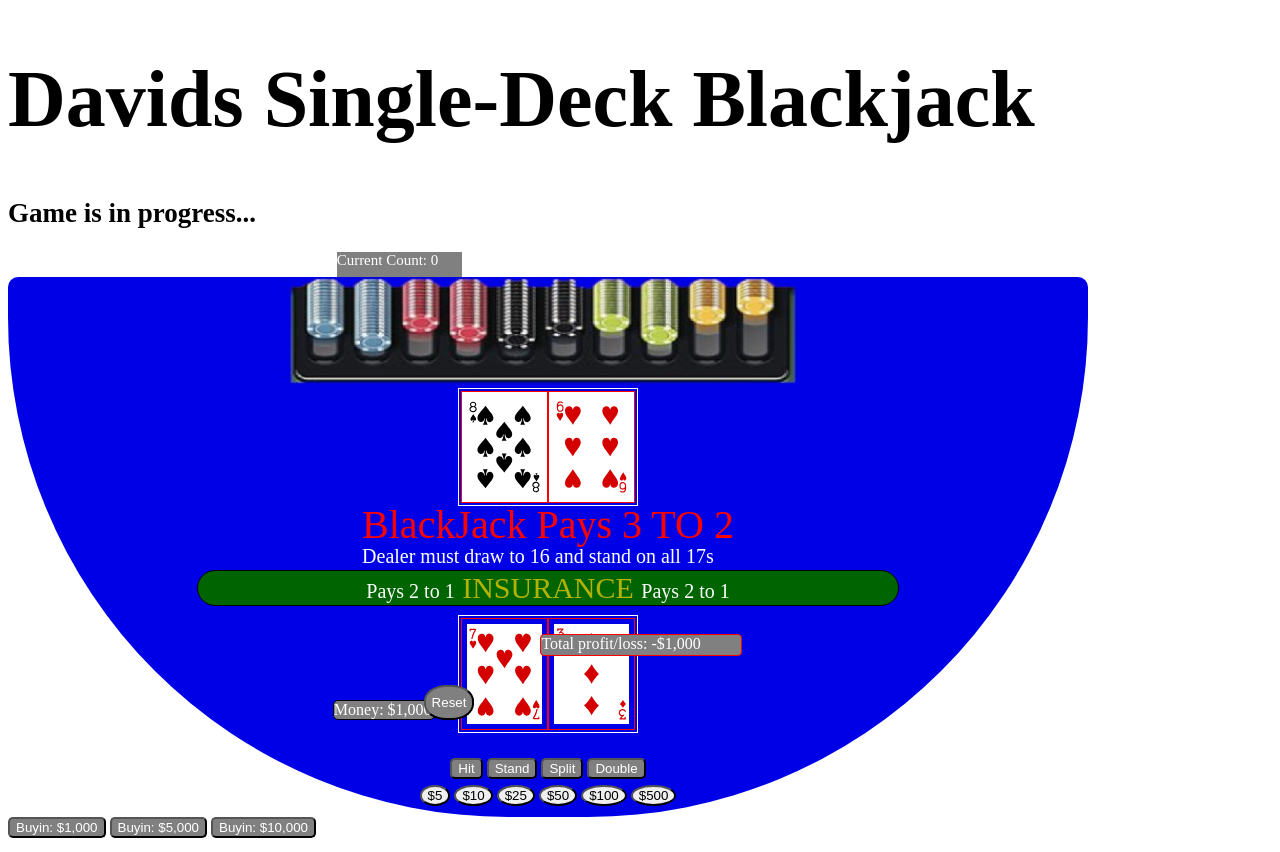
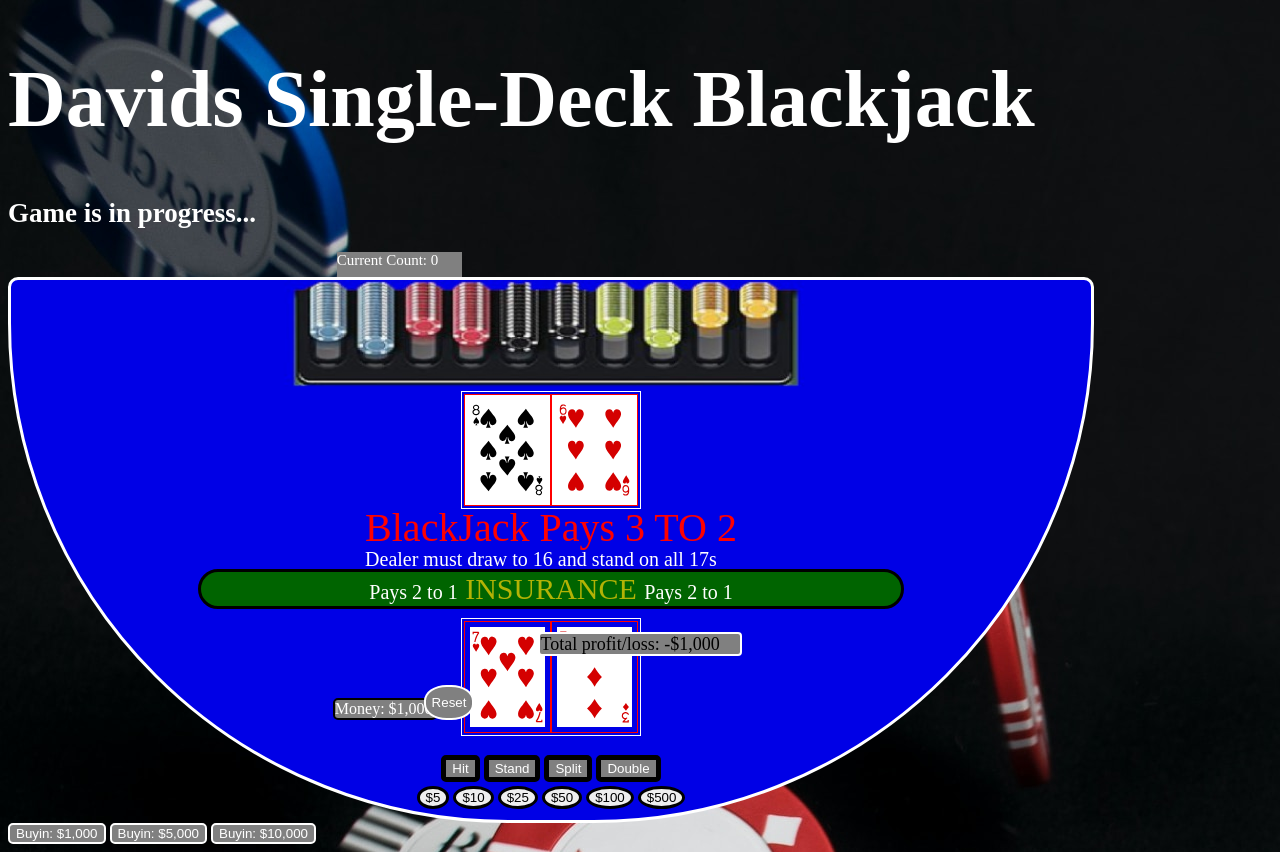
Before and after one commit to sheedkik/BlackJack-Project, a plain HTML site: page index.html in a window 1280 px wide. Drawn offline with Linux system fonts and the light colour scheme.

Commit message:
added background image and some additional css

```diff
--- a/css/style.css
+++ b/css/style.css
@@ -1,5 +1,6 @@
 .header {
 font-size: 40px;
+color: white;
 
 }
 
@@ -22,6 +23,7 @@ font-size: 40px;
     flex-direction: column;
     background-color: rgb(0, 0, 230);
     border-radius: 10px 10px 500px 500px;
+    border: 3px solid white;
     height: 540px;
     width: 1080px;
     align-items: center;
@@ -77,7 +79,7 @@ top: 20%;
     width: 700px;
     height: 50x;
     color: rgb(179, 179, 5);
-    border: 1px solid black;
+    border: 3px solid black;
     border-radius: 20px 20px 20px 20px;
     background-color: darkgreen;
     font-size: 30px;
@@ -134,21 +136,24 @@ top: 20%;
     color: white;
     background-color: grey;
     border-radius: 5px;
+    border: 5px solid black;
 }
 
 .bets {
     color: white;
     position: absolute;
+
     bottom: 2%;
 }
 
 .bets > button {
     border-radius: 50%;
+    border: 3px solid black;
 }
 
 .money {
     color: white;
-    border: 1px solid black;
+    border: 2px solid black;
     border-radius: 5px;
     background-color: grey;
     width: 100px;
@@ -165,13 +170,15 @@ top: 20%;
 .buyin-btns > button {
     color: white;
     background-color: grey;
+    border: 2px solid white;
     border-radius: 5px;
 }
 
 .ProfitLoss {
-    color: white;
+    color: black;
+    font-size: 18px;;
     background-color: grey;
-    border: 1px solid red;
+    border: 2px solid white;
     border-radius: 4px;
     height: 20px;
     width: 200px;
@@ -183,6 +190,7 @@ top: 20%;
 
 #reset-button {
     background-color: grey;
+    border: 2px solid white;
     border-radius: 45%;
     color: white;
     position: absolute;
--- a/index.html
+++ b/index.html
@@ -9,7 +9,7 @@
   <link rel="stylesheet" type="text/css" href="css/card-deck-css/css/cardstarter.css">
   <script defer src="js/main.js"></script>
 </head>
-<body>
+<body background = "background.jpg">
 <div class="header">
   <h1>Davids Single-Deck Blackjack</h1>
   <h2 class="winner"></h2>
```
Also changed, not shown: background.jpg (added), 1 other file.
